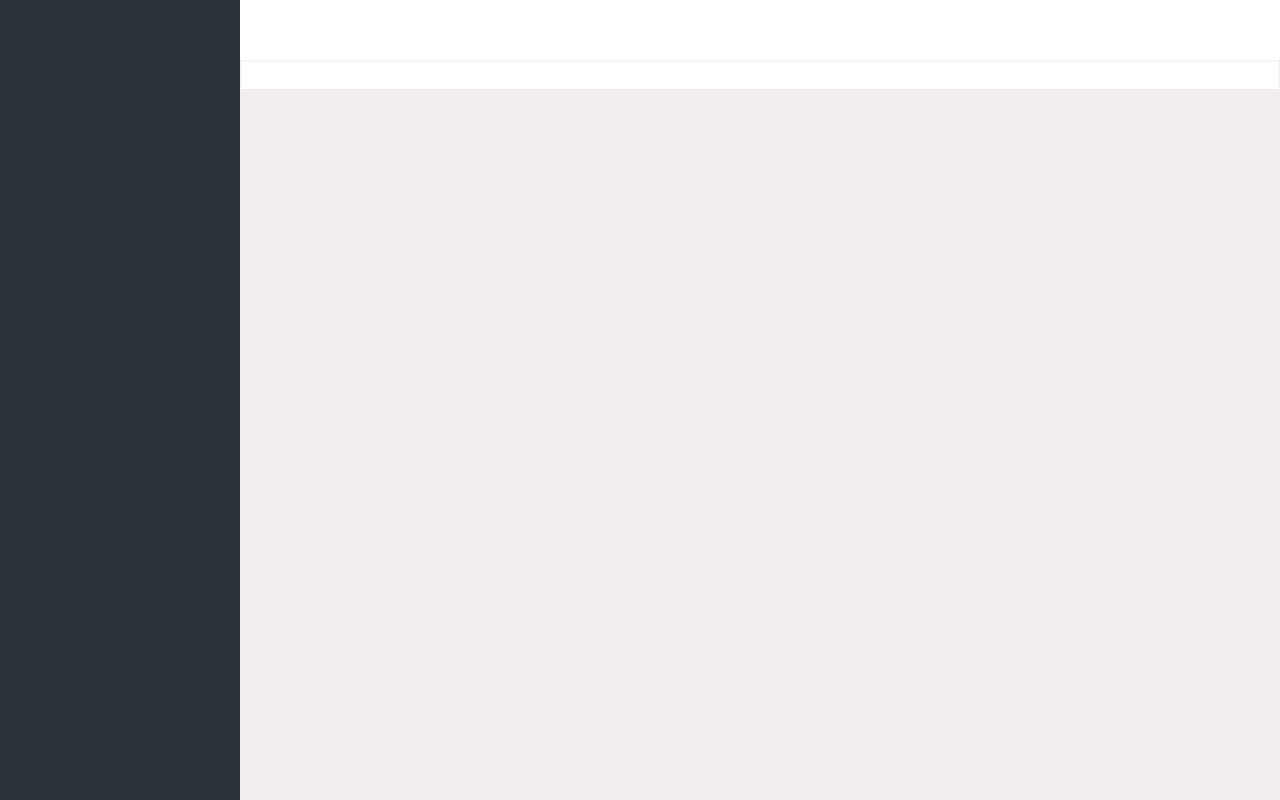
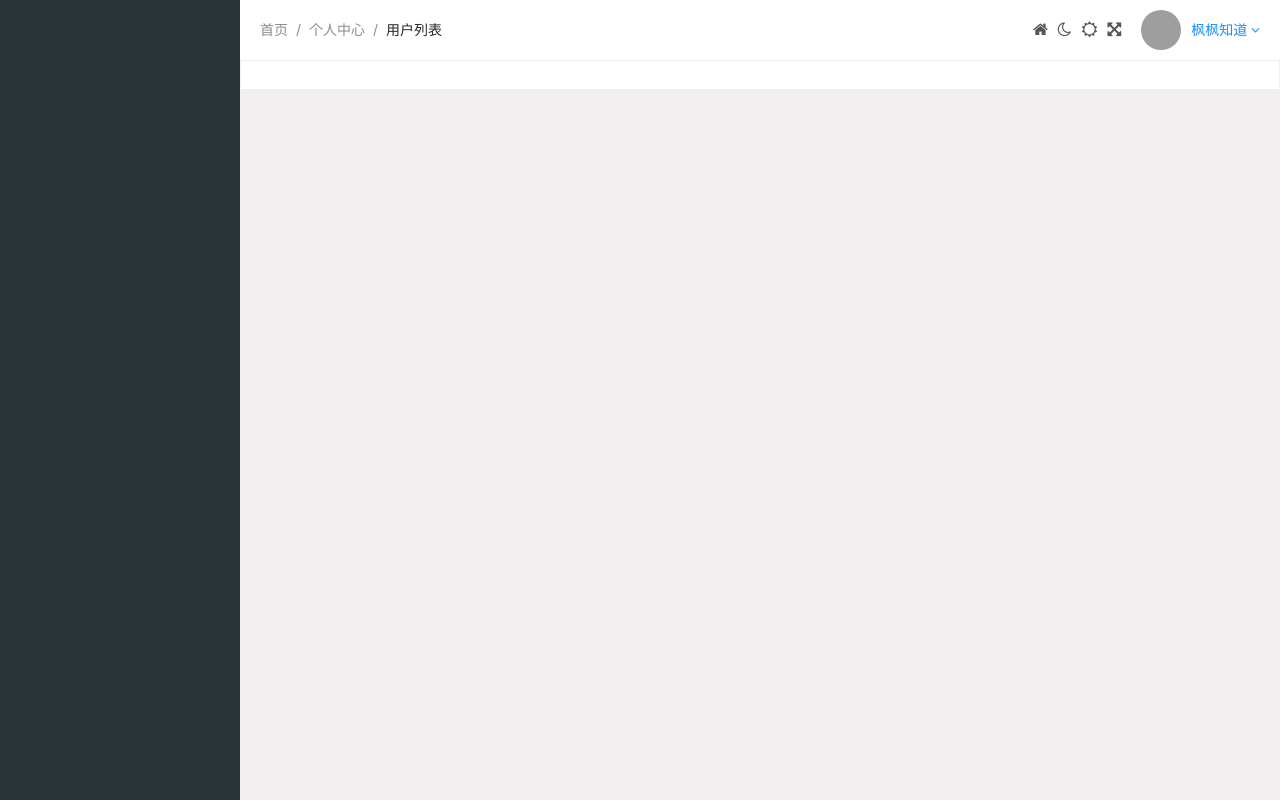
Before and after one commit to glwabc/fengfeng_gvb_web, a Vue app: page /admin in a window 1280 px wide. Built offline with nearby package versions, Linux system fonts and the light colour scheme; grey boxes are pictures that could not be loaded; a web font is replaced by a local one.

Commit message:
顶部区域编写

```diff
--- a/package.json
+++ b/package.json
@@ -9,6 +9,7 @@
   },
   "dependencies": {
     "ant-design-vue": "^3.2.15",
+    "font-awesome": "^4.7.0",
     "pinia": "^2.0.32",
     "vue": "^3.2.47",
     "vue-router": "^4.1.6"
--- a/src/App.vue
+++ b/src/App.vue
@@ -9,5 +9,10 @@
   margin: 0;
   box-sizing: border-box;
 }
-@import "assets/css/iconfont.css";
+
+:root{
+ --active: #2184fc;
+  --text: #555;
+}
+
 </style>
--- a/src/main.js
+++ b/src/main.js
@@ -4,6 +4,9 @@ import App from './App.vue'
 import router from './router'
 import Antd from 'ant-design-vue';
 import 'ant-design-vue/dist/antd.css';
+import "./assets/css/iconfont.css";
+import "font-awesome/css/font-awesome.min.css";
+
 const app = createApp(App)
 
 app.use(createPinia())
--- a/src/views/admin/admin.vue
+++ b/src/views/admin/admin.vue
@@ -2,11 +2,54 @@
   <div class="gvb_admin">
     <aside>
       <div>
-        <i class="iconfont icon-shezhi"></i>
+
       </div>
     </aside>
     <div class="main">
-      <header></header>
+      <header>
+        <div class="left">
+          <a-breadcrumb>
+            <a-breadcrumb-item>首页</a-breadcrumb-item>
+            <a-breadcrumb-item><a href="#">个人中心</a></a-breadcrumb-item>
+            <a-breadcrumb-item>用户列表</a-breadcrumb-item>
+          </a-breadcrumb>
+        </div>
+        <div class="right">
+          <div class="icon_actions">
+            <i class="fa fa-home"></i>
+            <i class="fa fa-moon-o"></i>
+            <i class="fa fa-sun-o"></i>
+            <i class="fa fa-arrows-alt"></i>
+          </div>
+          <div class="avatar">
+            <img src="http://blog.fengfengzhidao.com/uploads/file/avatar/%E5%A4%B4%E5%83%8F_0006_23.jpg" alt="">
+          </div>
+          <div class="drop_menu">
+            <a-dropdown placement="bottomRight">
+              <a class="ant-dropdown-link" @click.prevent>
+                枫枫知道
+                <i class="fa fa-angle-down"></i>
+              </a>
+              <template #overlay>
+                <a-menu>
+                  <a-menu-item>
+                    <a href="javascript:;">个人中心</a>
+                  </a-menu-item>
+                  <a-menu-item>
+                    <a href="javascript:;">我的消息</a>
+                  </a-menu-item>
+                  <a-menu-item>
+                    <a href="javascript:;">文章列表</a>
+                  </a-menu-item>
+                  <a-menu-item>
+                    <a href="javascript:;">注销退出</a>
+                  </a-menu-item>
+                </a-menu>
+              </template>
+            </a-dropdown>
+          </div>
+        </div>
+      </header>
       <div class="tabs"></div>
       <main></main>
     </div>
@@ -29,16 +72,55 @@
 
   .main {
     width: calc(100% - 240px);
+
     header {
       height: 60px;
       background-color: white;
+      padding: 0 20px;
+      display: flex;
+      justify-content: space-between;
+      align-items: center;
+
+      .right {
+        display: flex;
+        align-items: center;
+
+      }
+
+
+      .icon_actions {
+        margin-right: 20px;
+
+        i {
+          margin-left: 10px;
+          cursor: pointer;
+          font-size: 16px;
+          color: var(--text);
+        }
+
+        i:hover {
+          color: var(--active);
+        }
+      }
+
+      .avatar {
+        img {
+          width: 40px;
+          height: 40px;
+          border-radius: 50%;
+        }
+      }
+      .drop_menu{
+        margin-left: 10px;
+      }
     }
 
     .tabs {
       height: 30px;
       border: 1px solid #f0eeee;
     }
-    main{
+
+    main {
       background-color: #f0eeee;
       height: calc(100vh - 90px);
     }
```
Also changed, not shown: 1 other file (tests, documents, lock files or other folders).
